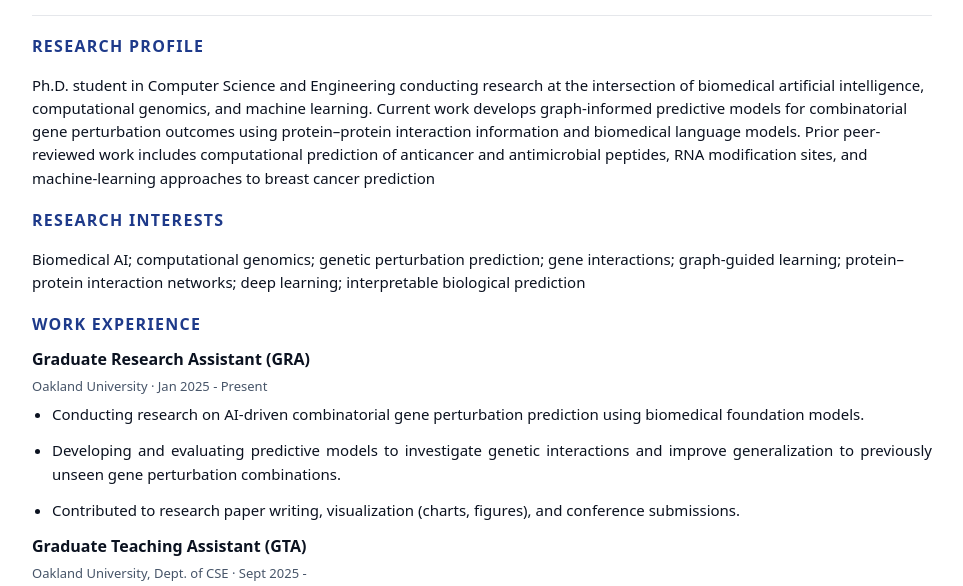
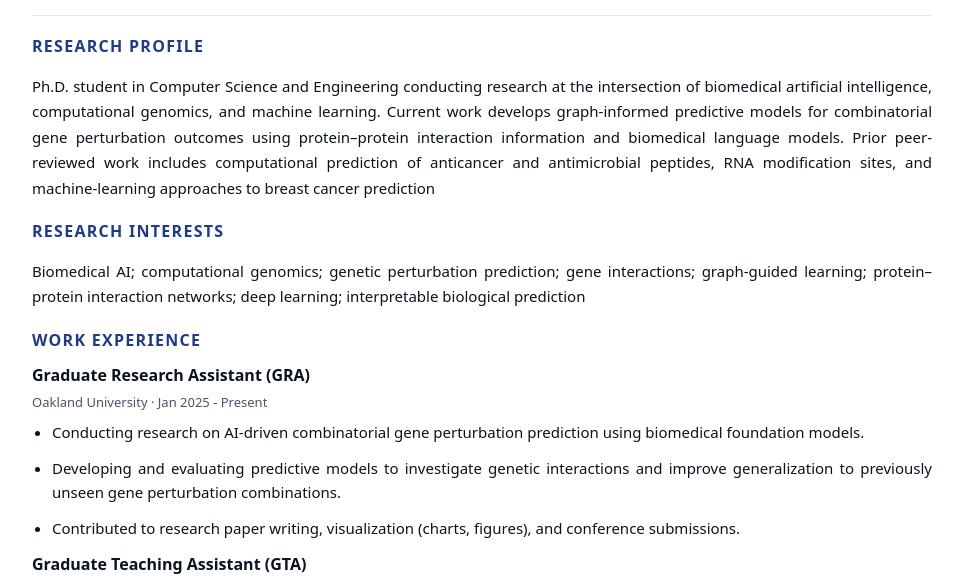
Before and after one commit to Shazzad-Shaon3404/myresume, a plain HTML site: page index.html in a window 1280 px wide. Shown: the part 156-742 px from the top of the page, without its empty margins (158-1121 px from the left). Drawn offline with Linux system fonts and the light colour scheme.

Commit message:
Update index.html

```diff
--- a/index.html
+++ b/index.html
@@ -26,6 +26,12 @@
     text-align: justify;
     margin-bottom: 12px;
     line-height: 1.6;
+}
+
+    .section p {
+    text-align: justify;
+    line-height: 1.7;
+    text-align-last: left;
 }
   </style>
 </head>
```
